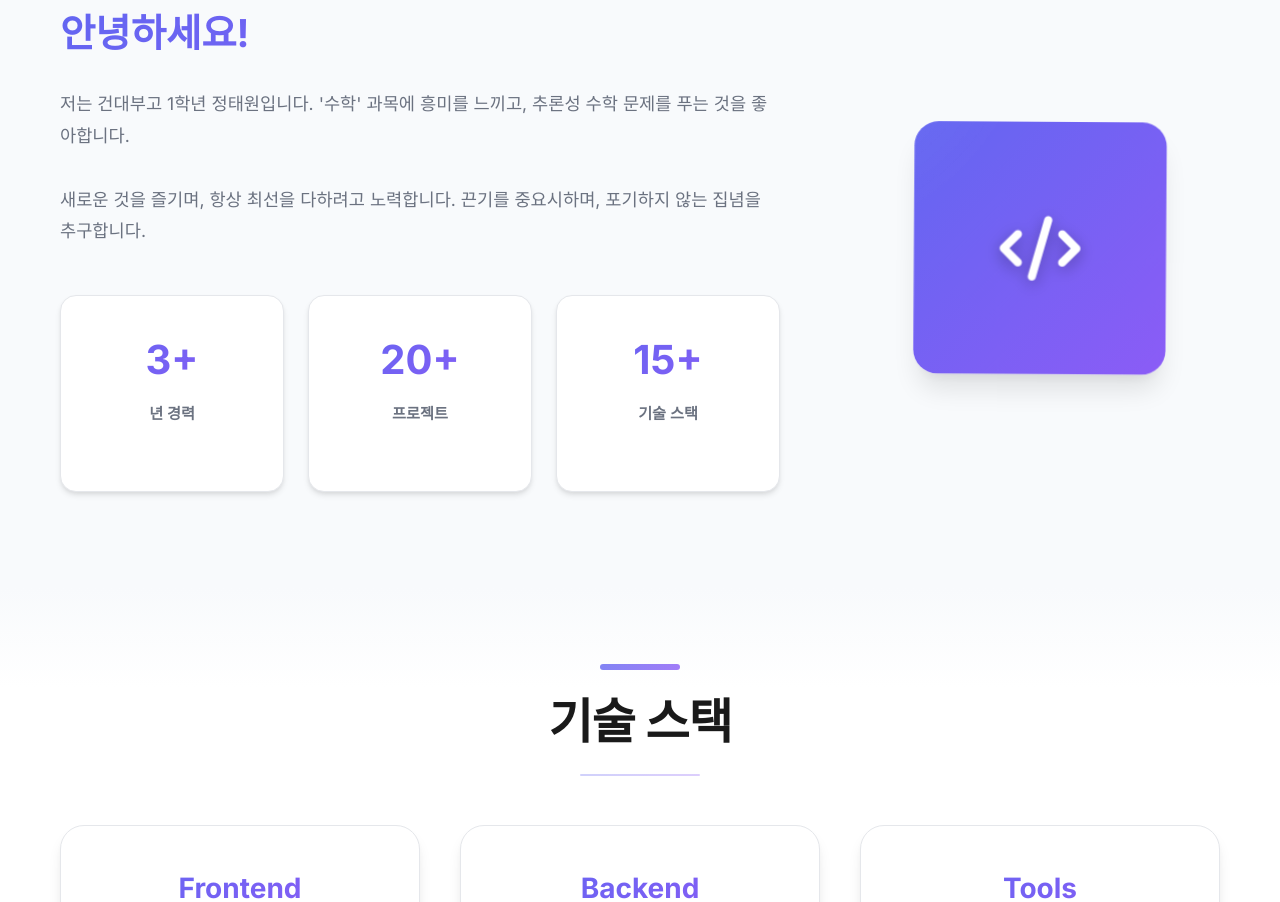
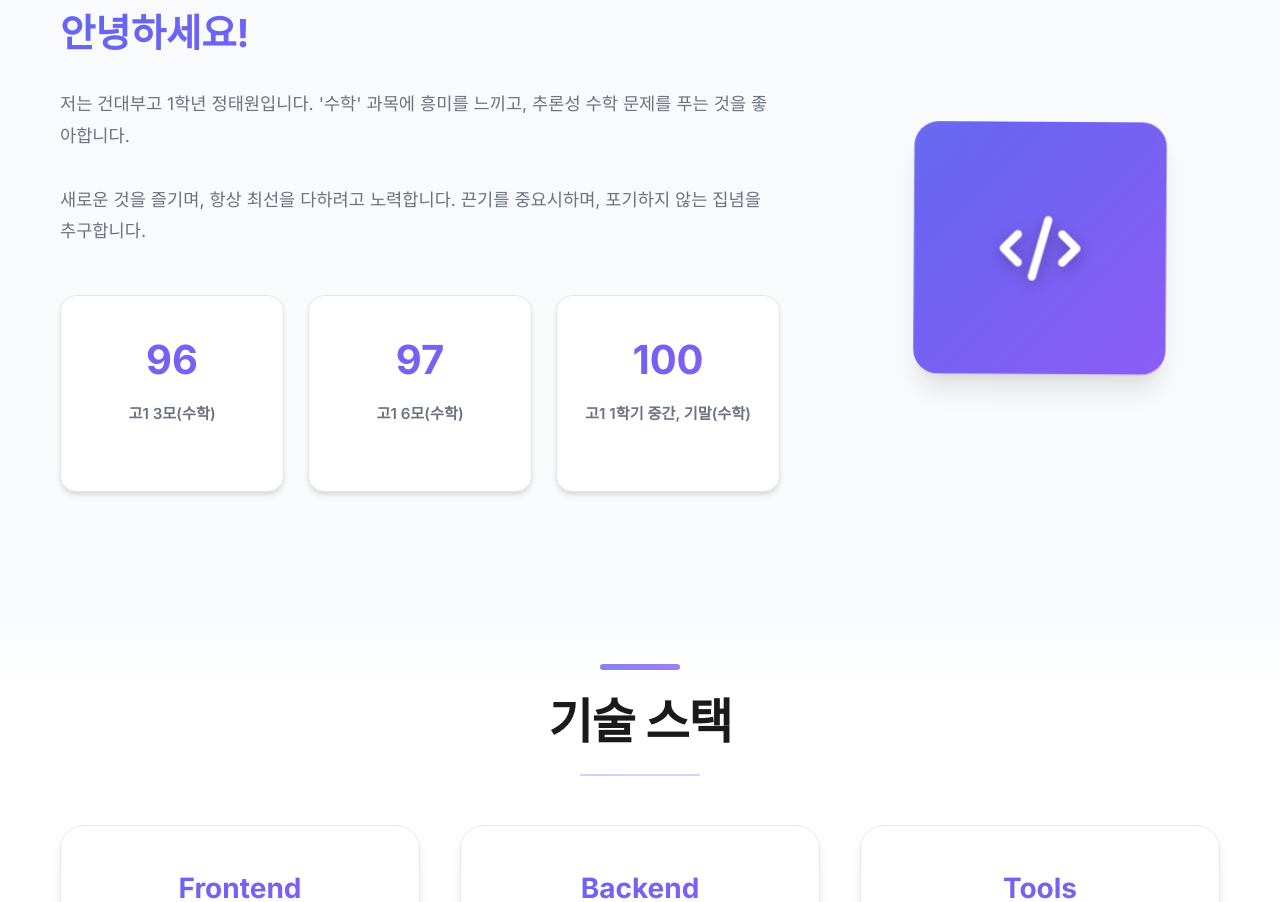
Before and after one commit to taewon-1225/portpolio, a plain HTML site: page index.html in a window 1280 px wide. Shown: the part 1034-1936 px from the top of the page. Drawn offline with Linux system fonts and the light colour scheme.

Commit message:
초기 수정 2

```diff
--- a/index.html
+++ b/index.html
@@ -13,7 +13,7 @@
     <nav class="navbar">
         <div class="nav-container">
             <div class="nav-logo">
-                <a href="#home">Portfolio</a>
+                <a href="#home">자기소개서</a>
             </div>
             <ul class="nav-menu">
                 <li class="nav-item">
@@ -91,16 +91,16 @@
                     </p>
                     <div class="about-stats">
                         <div class="stat">
-                            <h4>3+</h4>
-                            <p>년 경력</p>
+                            <h4>96</h4>
+                            <p>고1 3모(수학)</p>
                         </div>
                         <div class="stat">
-                            <h4>20+</h4>
-                            <p>프로젝트</p>
+                            <h4>97</h4>
+                            <p>고1 6모(수학)</p>
                         </div>
                         <div class="stat">
-                            <h4>15+</h4>
-                            <p>기술 스택</p>
+                            <h4>100</h4>
+                            <p>고1 1학기 중간, 기말(수학)</p>
                         </div>
                     </div>
                 </div>
```
